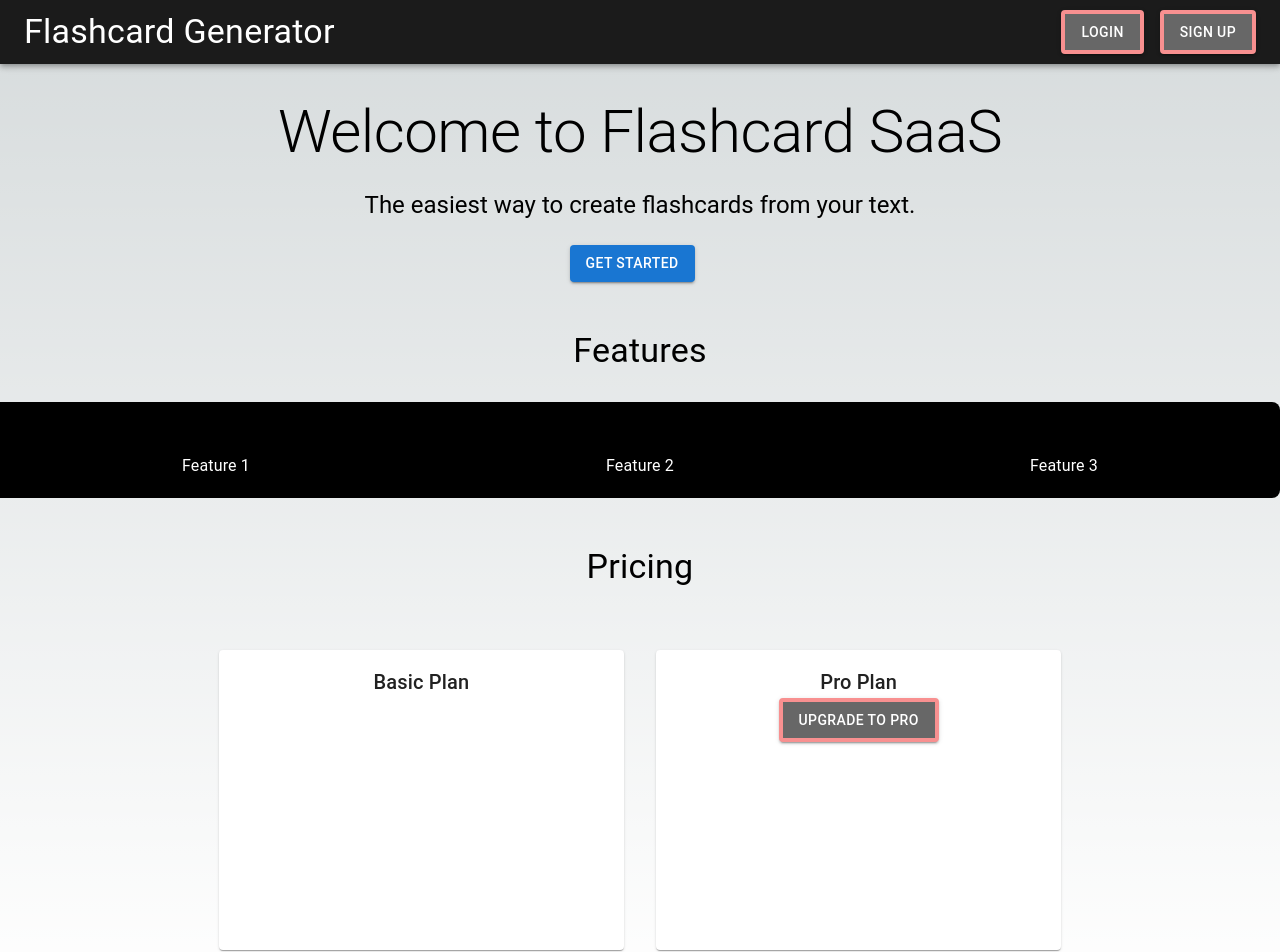
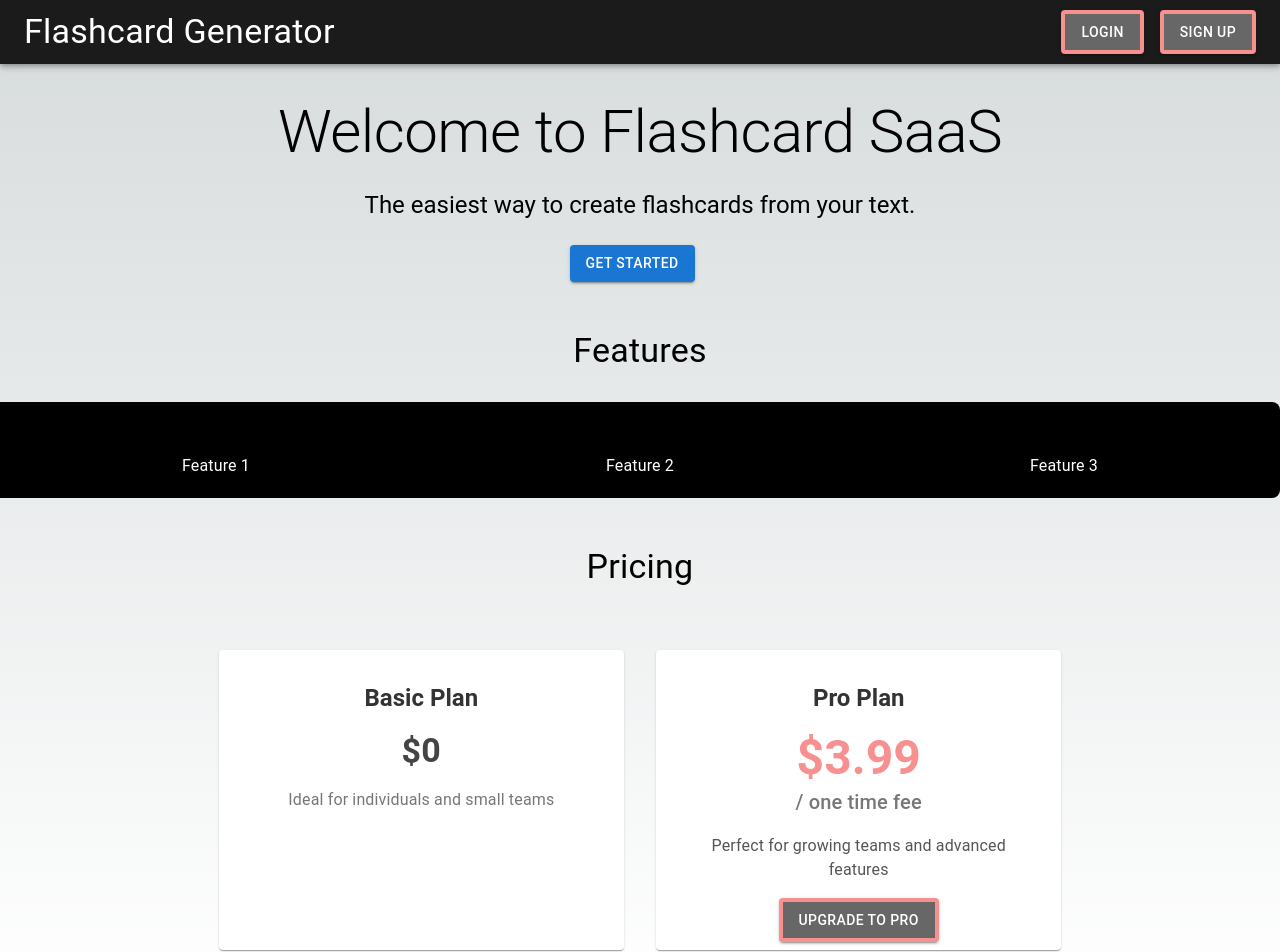
Before and after one commit to mahajan-codes/flashcard_saas, a Next.js app: page / in a window 1280 px wide. Shown: the top 952 px of the page. Built offline with nearby package versions, Linux system fonts and the light colour scheme; no server answers.

Commit message:
changed pro plan to one time fee and also changed style on home page

```diff
--- a/app/api/checkout_sessions/route.js
+++ b/app/api/checkout_sessions/route.js
@@ -14,21 +14,21 @@ export async function POST(req) {
   try {
     // Params contain information for checkout session
     const params = {
-      mode: "subscription", // `mode` is set to ‘subscription’ for recurring payments
+      mode: "payment", // `mode` is set to ‘subscription’ for recurring payments
       payment_method_types: ["card"], // only accept card payments
       line_items: [
-        // a single line item for the Pro subscription, priced at $10 per month.
+        // a single line item for the Pro subscription, priced at $3.99 one time fee.
         {
           price_data: {
             currency: "usd",
             product_data: {
               name: "Pro subscription",
             },
-            unit_amount: formatAmountForStripe(10, "usd"), // $10.00
-            recurring: {
-              interval: "month",
-              interval_count: 1,
-            },
+            unit_amount: formatAmountForStripe(3.99, "usd"), // $3.99
+            // recurring: {
+            //   interval: "none",
+            //   interval_count: 1,
+            // },
           },
           quantity: 1,
         },
--- a/app/page.js
+++ b/app/page.js
@@ -167,10 +167,32 @@ export default function Home() {
                 justifyContent: "space-between",
               }}
             >
-              <CardContent>
-                <Typography variant="h6" component="div" textAlign={"center"}>
-                  Basic Plan
+              <CardContent sx={{ textAlign: "center", padding: 4 }}>
+                <Box mb={2}>
+                  <Typography
+                    variant="h5"
+                    component="div"
+                    sx={{ fontWeight: "bold", color: "#333" }}
+                  >
+                    Basic Plan
+                  </Typography>
+                </Box>
+                <Typography
+                  variant="h4"
+                  component="div"
+                  sx={{ fontWeight: "bold", color: "#444" }}
+                >
+                  $0
                 </Typography>
+                <Box mt={2}>
+                  <Typography
+                    variant="body1"
+                    component="div"
+                    sx={{ color: "#777" }}
+                  >
+                    Ideal for individuals and small teams
+                  </Typography>
+                </Box>
               </CardContent>
             </Card>
           </Grid>
@@ -190,10 +212,35 @@ export default function Home() {
                 justifyContent: "space-between",
               }}
             >
-              <CardContent>
-                <Typography variant="h6" component="div" textAlign={"center"}>
-                  Pro Plan
+              <CardContent sx={{ textAlign: "center", padding: 4 }}>
+                <Box mb={2}>
+                  <Typography
+                    variant="h5"
+                    component="div"
+                    sx={{ fontWeight: "bold", color: "#333" }}
+                  >
+                    Pro Plan
+                  </Typography>
+                </Box>
+                <Typography
+                  variant="h3"
+                  component="div"
+                  sx={{ fontWeight: "bold", color: "#f89090" }}
+                >
+                  $3.99
                 </Typography>
+                <Typography variant="h6" component="div" sx={{ color: "#777" }}>
+                  / one time fee
+                </Typography>
+                <Box my={2}>
+                  <Typography
+                    variant="body1"
+                    component="div"
+                    sx={{ color: "#555" }}
+                  >
+                    Perfect for growing teams and advanced features
+                  </Typography>
+                </Box>
                 <Button
                   variant="contained"
                   sx={{
```
